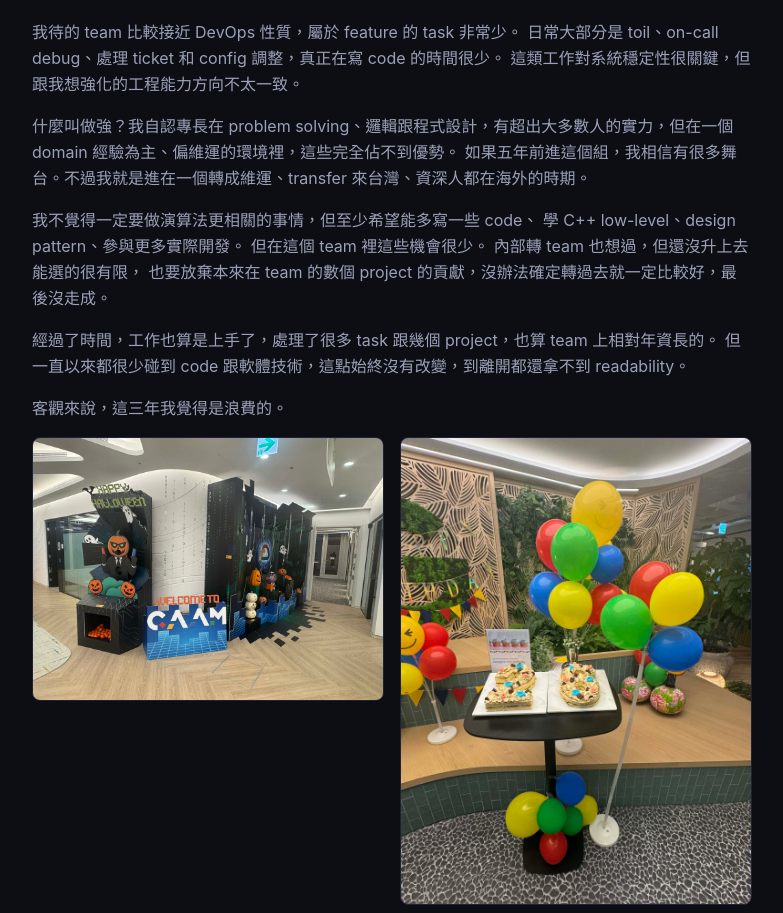
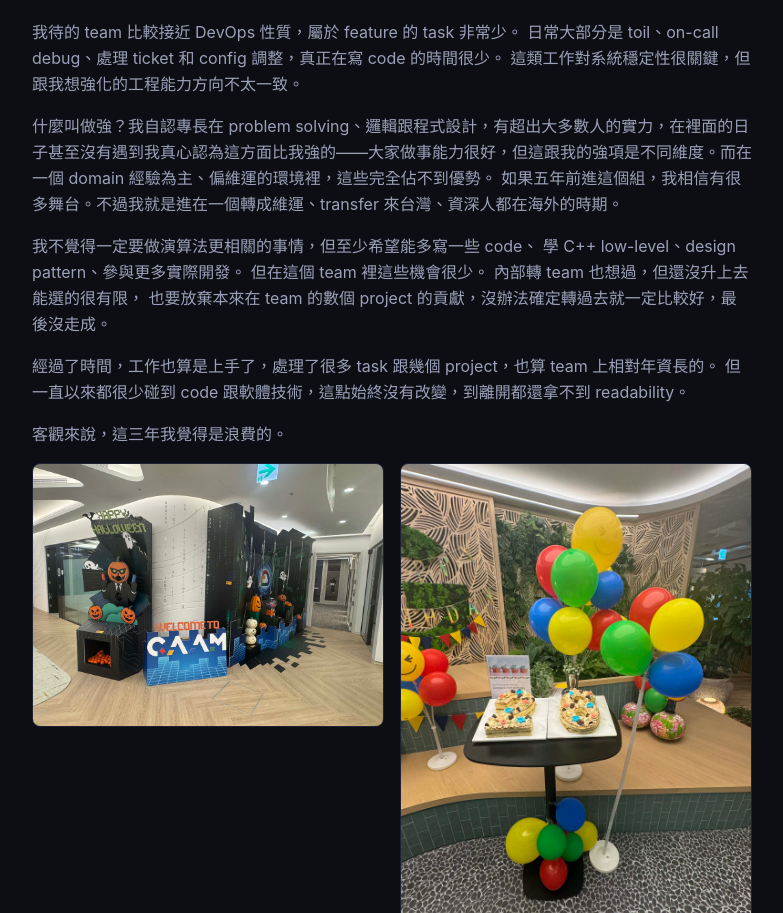
Before and after one commit to HanaYukii/hanayukii-site, a Next.js app: page /blog/leaving-google in a window 1280 px wide. Shown: the part 1947-2860 px from the top of the page, without its empty margins (248-1031 px from the left). Built offline with nearby package versions, Linux system fonts and the light colour scheme.

Commit message:
Expand on problem solving strength vs team dynamic

```diff
--- a/src/app/blog/leaving-google/page.tsx
+++ b/src/app/blog/leaving-google/page.tsx
@@ -146,7 +146,7 @@ export default function LeavingGoogle() {
               這類工作對系統穩定性很關鍵，但跟我想強化的工程能力方向不太一致。
             </p>
             <p>
-              什麼叫做強？我自認專長在 problem solving、邏輯跟程式設計，有超出大多數人的實力，但在一個 domain 經驗為主、偏維運的環境裡，這些完全佔不到優勢。
+              什麼叫做強？我自認專長在 problem solving、邏輯跟程式設計，有超出大多數人的實力，在裡面的日子甚至沒有遇到我真心認為這方面比我強的——大家做事能力很好，但這跟我的強項是不同維度。而在一個 domain 經驗為主、偏維運的環境裡，這些完全佔不到優勢。
               如果五年前進這個組，我相信有很多舞台。不過我就是進在一個轉成維運、transfer 來台灣、資深人都在海外的時期。
             </p>
             <p>
```
